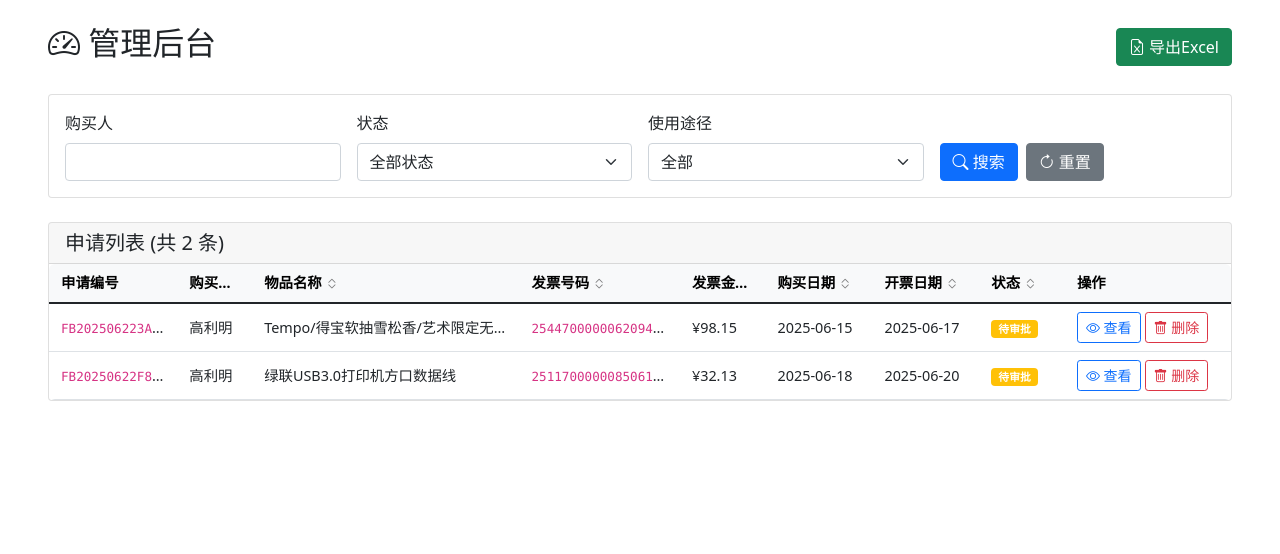
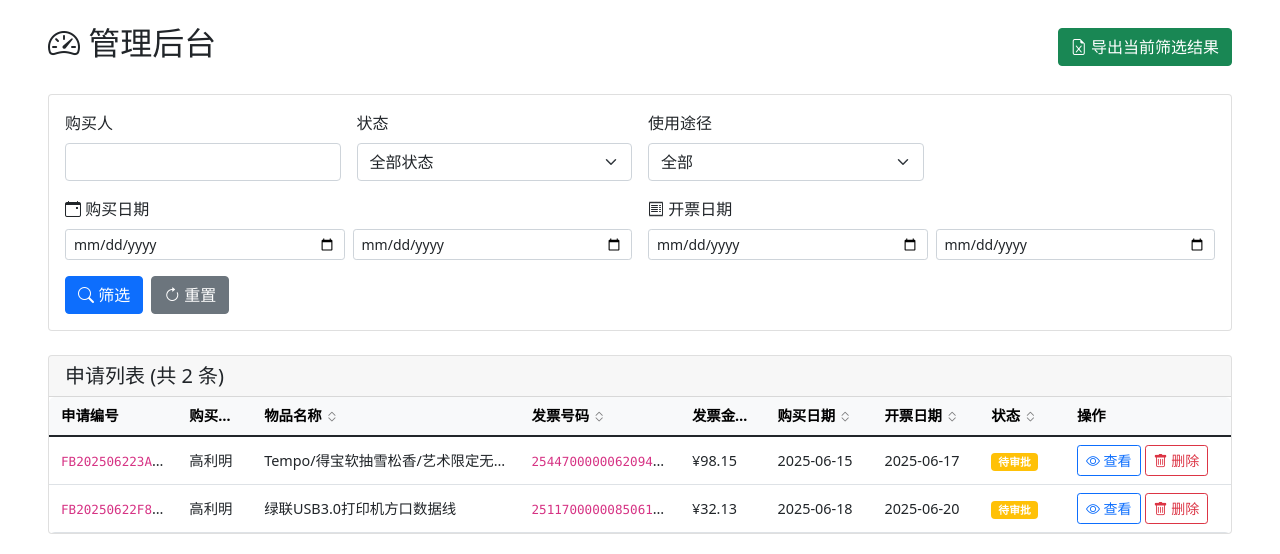
Before and after one commit to pianconglab/Invoice-Reimbursement-System, a Flask app: page /admin/dashboard in a window 1280 px wide. Shown: the part 56-610 px from the top of the page. Run offline with Flask 3, Linux system fonts and the light colour scheme; a user stored in the database is signed in; data comes from the database, SQL or seed files in the repository; both versions use the stored data as it was after the commit; some libraries are stand-ins or nearby versions.

Commit message:
新增筛选条件功能，包括购买日期和开票日期的筛选，优化导出Excel文件的命名方式，提升用户体验。同时更新管理员后台页面的布局。

```diff
--- a/app.py
+++ b/app.py
@@ -384,6 +384,10 @@ def admin_dashboard():
         search_purchaser = request.args.get('purchaser', '')
         search_status = request.args.get('status', '')
         search_usage = request.args.get('usage', '')
+        purchase_date_start = request.args.get('purchase_date_start', '')
+        purchase_date_end = request.args.get('purchase_date_end', '')
+        invoice_date_start = request.args.get('invoice_date_start', '')
+        invoice_date_end = request.args.get('invoice_date_end', '')
         sort_field = request.args.get('sort', 'created_at')
         sort_order = request.args.get('order', 'desc')
 
@@ -415,6 +419,18 @@ def admin_dashboard():
         if search_usage:
             query += ' AND usage_type = ?'
             params.append(search_usage)
+        if purchase_date_start:
+            query += ' AND purchase_time >= ?'
+            params.append(purchase_date_start)
+        if purchase_date_end:
+            query += ' AND purchase_time <= ?'
+            params.append(purchase_date_end)
+        if invoice_date_start:
+            query += ' AND invoice_date >= ?'
+            params.append(invoice_date_start)
+        if invoice_date_end:
+            query += ' AND invoice_date <= ?'
+            params.append(invoice_date_end)
 
         query += f' ORDER BY {sortable_fields[sort_field]} {sort_order.upper()}'
         c.execute(query, params)
@@ -472,7 +488,61 @@ def export_excel():
         return redirect(url_for('admin_login'))
 
     with sqlite3.connect('reimbursement.db') as conn:
-        df = pd.read_sql_query('SELECT * FROM applications ORDER BY created_at DESC', conn)
+        # 使用与admin_dashboard相同的筛选逻辑
+        search_purchaser = request.args.get('purchaser', '')
+        search_status = request.args.get('status', '')
+        search_usage = request.args.get('usage', '')
+        purchase_date_start = request.args.get('purchase_date_start', '')
+        purchase_date_end = request.args.get('purchase_date_end', '')
+        invoice_date_start = request.args.get('invoice_date_start', '')
+        invoice_date_end = request.args.get('invoice_date_end', '')
+        sort_field = request.args.get('sort', 'created_at')
+        sort_order = request.args.get('order', 'desc')
+
+        sortable_fields = {
+            'created_at': 'created_at',
+            'purchaser': 'purchaser',
+            'item_name': 'item_name',
+            'invoice_amount': 'invoice_amount',
+            'invoice_number': 'invoice_number',
+            'invoice_date': 'invoice_date',
+            'purchase_time': 'purchase_time',
+            'item_type': 'item_type',
+            'status': 'status'
+        }
+
+        if sort_field not in sortable_fields:
+            sort_field = 'created_at'
+        if sort_order not in ['asc', 'desc']:
+            sort_order = 'desc'
+
+        query = 'SELECT * FROM applications WHERE 1=1'
+        params = []
+        if search_purchaser:
+            query += ' AND purchaser LIKE ?'
+            params.append(f'%{search_purchaser}%')
+        if search_status:
+            query += ' AND status = ?'
+            params.append(search_status)
+        if search_usage:
+            query += ' AND usage_type = ?'
+            params.append(search_usage)
+        if purchase_date_start:
+            query += ' AND purchase_time >= ?'
+            params.append(purchase_date_start)
+        if purchase_date_end:
+            query += ' AND purchase_time <= ?'
+            params.append(purchase_date_end)
+        if invoice_date_start:
+            query += ' AND invoice_date >= ?'
+            params.append(invoice_date_start)
+        if invoice_date_end:
+            query += ' AND invoice_date <= ?'
+            params.append(invoice_date_end)
+
+        query += f' ORDER BY {sortable_fields[sort_field]} {sort_order.upper()}'
+
+        df = pd.read_sql_query(query, conn, params=params)
 
     df.columns = ['ID', '申请编号', '购买人', '商品参数及用途说明', '物品名称', '商品链接', '使用途径',
                   '物品类型', '数量', '购买时间', '发票号码', '发票金额', '开票日期',
@@ -483,7 +553,22 @@ def export_excel():
         df.to_excel(writer, sheet_name='报销申请', index=False)
 
     output.seek(0)
-    filename = f'报销申请_{datetime.now().strftime("%Y%m%d")}.xlsx'
+
+    # 根据筛选条件生成文件名
+    filename_parts = ['报销申请']
+    if search_purchaser:
+        filename_parts.append(f'购买人_{search_purchaser}')
+    if search_status:
+        filename_parts.append(f'状态_{search_status}')
+    if purchase_date_start or purchase_date_end:
+        date_range = []
+        if purchase_date_start:
+            date_range.append(f'从{purchase_date_start}')
+        if purchase_date_end:
+            date_range.append(f'到{purchase_date_end}')
+        filename_parts.append(f'购买日期_{"".join(date_range)}')
+
+    filename = f'{"_".join(filename_parts)}_{datetime.now().strftime("%Y%m%d")}.xlsx'
 
     return send_file(output,
                      download_name=filename,
--- a/templates/admin_dashboard.html
+++ b/templates/admin_dashboard.html
@@ -163,8 +163,8 @@
     <div class="d-flex justify-content-between align-items-center mb-4">
         <h2><i class="bi bi-speedometer2"></i> 管理后台</h2>
         <div>
-            <a href="{{ url_for('export_excel') }}" class="btn btn-success">
-                <i class="bi bi-file-earmark-excel"></i> 导出Excel
+            <a href="{{ url_for('export_excel', **request.args) }}" class="btn btn-success">
+                <i class="bi bi-file-earmark-excel"></i> 导出当前筛选结果
             </a>
         </div>
     </div>
@@ -172,7 +172,8 @@
     <!-- 搜索筛选表单 -->
     <div class="card mb-4">
         <div class="card-body">
-            <form method="get" class="row g-3">
+            <form method="get">
+                <div class="row g-3 mb-3">
                     <div class="col-md-3">
                         <label for="purchaser" class="form-label">购买人</label>
                         <input type="text" class="form-control" id="purchaser" name="purchaser"
@@ -182,9 +183,12 @@
                         <label for="status" class="form-label">状态</label>
                         <select class="form-select" id="status" name="status">
                             <option value="">全部状态</option>
-                        <option value="待审批" {% if request.args.get('status')=='待审批' %}selected{% endif %}>待审批</option>
-                        <option value="报销中" {% if request.args.get('status')=='报销中' %}selected{% endif %}>报销中</option>
-                        <option value="已报销" {% if request.args.get('status')=='已报销' %}selected{% endif %}>已报销</option>
+                            <option value="待审批" {% if request.args.get('status')=='待审批' %}selected{% endif %}>待审批
+                            </option>
+                            <option value="报销中" {% if request.args.get('status')=='报销中' %}selected{% endif %}>报销中
+                            </option>
+                            <option value="已报销" {% if request.args.get('status')=='已报销' %}selected{% endif %}>已报销
+                            </option>
                             <option value="驳回" {% if request.args.get('status')=='驳回' %}selected{% endif %}>驳回</option>
                         </select>
                     </div>
@@ -192,19 +196,56 @@
                         <label for="usage" class="form-label">使用途径</label>
                         <select class="form-select" id="usage" name="usage">
                             <option value="">全部</option>
-                        <option value="个人使用" {% if request.args.get('usage')=='个人使用' %}selected{% endif %}>个人使用</option>
+                            <option value="个人使用" {% if request.args.get('usage')=='个人使用' %}selected{% endif %}>个人使用
+                            </option>
                             <option value="课题组公用" {% if request.args.get('usage')=='课题组公用' %}selected{% endif %}>课题组公用
                             </option>
                         </select>
                     </div>
-                <div class="col-md-3 d-flex align-items-end">
-                    <button type="submit" class="btn btn-primary me-2">
-                        <i class="bi bi-search"></i> 搜索
+                </div>
+
+                <!-- 时间段筛选 -->
+                <div class="row g-3 mb-3">
+                    <div class="col-md-6">
+                        <label class="form-label"><i class="bi bi-calendar-event"></i> 购买日期</label>
+                        <div class="row g-2">
+                            <div class="col-6">
+                                <input type="date" class="form-control form-control-sm" name="purchase_date_start"
+                                    value="{{ request.args.get('purchase_date_start', '') }}" placeholder="开始日期">
+                            </div>
+                            <div class="col-6">
+                                <input type="date" class="form-control form-control-sm" name="purchase_date_end"
+                                    value="{{ request.args.get('purchase_date_end', '') }}" placeholder="结束日期">
+                            </div>
+                        </div>
+                    </div>
+                    <div class="col-md-6">
+                        <label class="form-label"><i class="bi bi-receipt"></i> 开票日期</label>
+                        <div class="row g-2">
+                            <div class="col-6">
+                                <input type="date" class="form-control form-control-sm" name="invoice_date_start"
+                                    value="{{ request.args.get('invoice_date_start', '') }}" placeholder="开始日期">
+                            </div>
+                            <div class="col-6">
+                                <input type="date" class="form-control form-control-sm" name="invoice_date_end"
+                                    value="{{ request.args.get('invoice_date_end', '') }}" placeholder="结束日期">
+                            </div>
+                        </div>
+                    </div>
+                </div>
+
+                <div class="d-flex gap-2">
+                    <button type="submit" class="btn btn-primary">
+                        <i class="bi bi-search"></i> 筛选
                     </button>
                     <a href="{{ url_for('admin_dashboard') }}" class="btn btn-secondary">
                         <i class="bi bi-arrow-clockwise"></i> 重置
                     </a>
                 </div>
+
+                <!-- 隐藏字段保持排序状态 -->
+                <input type="hidden" name="sort" value="{{ request.args.get('sort', '') }}">
+                <input type="hidden" name="order" value="{{ request.args.get('order', '') }}">
             </form>
         </div>
     </div>
--- a/templates/admin_login.html
+++ b/templates/admin_login.html
@@ -26,7 +26,7 @@
                     </div>
                 </form>
                 <div class="mt-3 text-center">
-                    <small class="text-muted">默认账户：admin / admin123</small>
+                    <small class="text-muted">默认账户：admin</small>
                 </div>
             </div>
         </div>
```
Also changed, not shown: reimbursement.db. Lines whose indentation alone changed are shown as unchanged.
